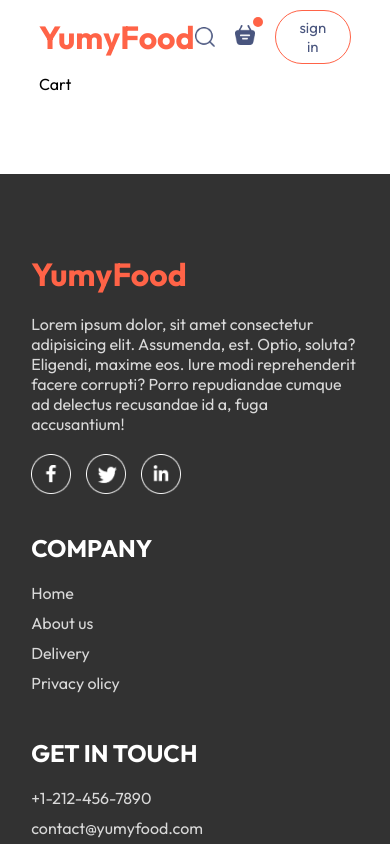
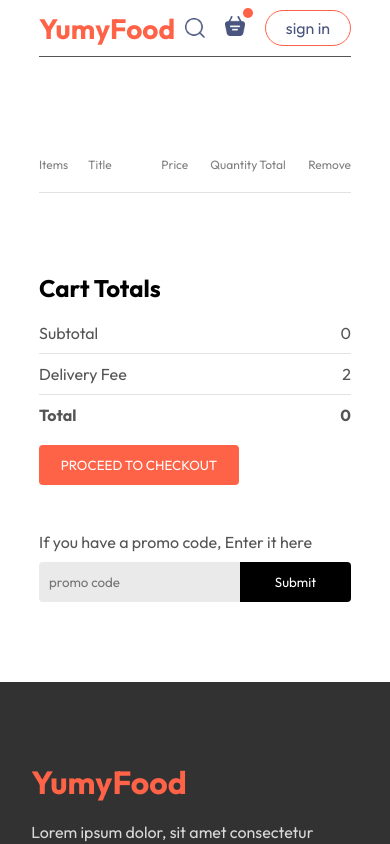
Before and after one commit to ritikmaurya4747/YumyFood, a React (Vite) app in the folder frontend/: page /cart in a window 390 px wide. Shown: the top 844 px of the page. Built offline with nearby package versions, Linux system fonts and the light colour scheme.

Commit message:
cart ui and responsive complete

```diff
--- a/frontend/src/components/FoodItem/FoodItem.css
+++ b/frontend/src/components/FoodItem/FoodItem.css
@@ -61,6 +61,7 @@
     padding: 6px;
     border-radius: 50px;
     background-color: white;
+    cursor: pointer;
 }
 .food-item-counter img{
     width: 30px;
--- a/frontend/src/components/Footer/Footer.jsx
+++ b/frontend/src/components/Footer/Footer.jsx
@@ -1,13 +1,14 @@
 import React from 'react'
 import './Footer.css'
 import { assets } from '../../assets/assets'
+import {Link} from 'react-router-dom';
 
 function Footer() {
   return (
     <div className='footer' id='footer'>
         <div className="footer-content">
             <div className="footer-content-left">
-                <h1>YumyFood</h1>
+                <Link to='/'><h1>YumyFood</h1></Link>
                <p> Lorem ipsum dolor, sit amet consectetur adipisicing elit. Assumenda, est. Optio, soluta? Eligendi, maxime eos. Iure modi reprehenderit facere corrupti? Porro repudiandae cumque ad delectus recusandae id a, fuga accusantium!</p>
                <div className="footer-social-icons">
                 <img src={assets.facebook_icon} alt="" />
--- a/frontend/src/components/Navbar/Navbar.css
+++ b/frontend/src/components/Navbar/Navbar.css
@@ -91,3 +91,25 @@
     }
 
 }
+@media(max-width:500px){
+    .navbar-menu{
+        display: none;
+    }
+    .navbar-right button{
+        font-size: 16px;
+}
+    .navbar h1{
+        font-size: 28px;
+
+    }
+    .navbar {
+        position: sticky;
+        top: 0; /* Adjust top based on preference */
+        z-index: 1000; /* Reasonable z-index */
+        border-bottom: 1px solid #555;
+        background-color: #fff; /* Ensure the navbar has a background to avoid transparency */
+        scroll-behavior: auto;
+      }
+
+
+}
--- a/frontend/src/components/Navbar/Navbar.jsx
+++ b/frontend/src/components/Navbar/Navbar.jsx
@@ -7,7 +7,7 @@
   const [menu, setMenu] = useState("home")
   return (
     <div className='navbar'>
-       <h1>YumyFood</h1>
+       <Link to='/'><h1>YumyFood</h1></Link>
        <ul className="navbar-menu">
         <Link to='/' onClick={()=>setMenu("home")} className={menu === "home"?"active":""}>home</Link>
         <a href='#explore-menu' onClick={()=>setMenu("menu")} className={menu === "menu"?"active":""}>menu</a>
@@ -17,7 +17,7 @@
        <div className="navbar-right">
         <img src={assets.search_icon} alt="" />
         <div className="navbar-search-icon">
-          <img src={assets.basket_icon} alt="" />
+           <Link to='/cart'> <img src={assets.basket_icon} alt="" /></Link>
           <div className="dot"></div>
         </div>
         <button onClick={()=>setShowLogin(true)}>sign in</button>
--- a/frontend/src/pages/Cart/Cart.css
+++ b/frontend/src/pages/Cart/Cart.css
@@ -0,0 +1,91 @@
+.cart{
+    margin-top: 100px;
+}
+.cart-items-title{
+    display: grid;
+    grid-template-columns: 1fr 1.5fr 1fr 1fr 1fr 0.5fr;
+    align-items: center;
+    color: gray;
+    font-size: max(1vw,12px);
+}
+.cart-items-item{
+    margin: 10px 0px;
+    color: black;
+}
+.cart-items-item img{
+    width: 50px;
+    border-radius: 4px;
+}
+.cart hr{
+    height: 1px;
+    background-color: #e2e2e2;
+    border: none;
+}
+.cross{
+    cursor: pointer;
+}
+.cart-bottom{
+    margin-top: 80px;
+    display: flex;
+    justify-content: space-between;
+    gap: max(12vw,20px);
+}
+.cart-total{
+    flex: 1;
+    display: flex;
+    flex-direction: column;
+    gap: 20px;
+}
+.cart-total-details{
+    display: flex;
+    justify-content: space-between;
+    color: #555;
+}
+.cart-bottom hr{
+    margin: 10px 0px;
+}.cart-total button{
+    border: none;
+    color: white;
+    background-color: tomato;
+    width: max(15vw,200px);
+    padding: 12px 0px;
+    border-radius: 4px;
+    cursor: pointer;
+}
+.cart-promocode{
+    flex: 1;
+}
+.cart-promocode p{
+    color: #555;
+}
+.cart-promocode-input{
+    margin-top: 10px;
+    display: flex;
+    justify-content: space-between;
+    align-items: center;
+    background-color: #eaeaea;
+    border-radius: 4px;
+}
+.cart-promocode-input input{
+    background: transparent;
+    border: none;
+    outline: none;
+    padding-left: 10px;
+}
+.cart-promocode-input button{
+    width: max(10vw,150px);
+    padding: 12px 5px;
+    background-color: black;
+    border: none;
+    color: white;
+    border-top-right-radius: 4px;
+    border-bottom-right-radius: 4px;
+}
+@media(max-width:750px){
+    .cart-bottom{
+        flex-direction: column;
+    }
+    .cart-promocode{
+        justify-content: start;
+    }
+}
--- a/frontend/src/pages/Cart/Cart.jsx
+++ b/frontend/src/pages/Cart/Cart.jsx
@@ -1,9 +1,72 @@
-import React from 'react'
+import React, { useContext } from 'react'
 import './Cart.css'
+import {StoreContext} from '../../context/StoreContext'
 
 function Cart() {
+  const {cartItems,food_list,removeFromCart} = useContext(StoreContext)
   return (
-    <div>Cart</div>
+    <div className='cart'>
+        <div className="cart-items">
+          <div className="cart-items-title">
+            <p>Items</p>
+            <p>Title</p>
+            <p>Price</p>
+            <p>Quantity</p>
+            <p>Total</p>
+            <p>Remove</p>
+          </div>
+          <br />
+          <hr />
+          {food_list.map((item,index) => {
+            if(cartItems[item._id] > 0){
+              return (
+                <div>
+                <div className="cart-items-title cart-items-item">
+                  <img src={item.image} alt="" />
+                  <p>{item.name}</p>
+                  <p>${item.price}</p>
+                  <p>{cartItems[item._id]}</p>
+                  <p>${item.price * cartItems[item._id]}</p>
+                  <p onClick={()=>removeFromCart(item._id)} className='cross'>X</p>
+                </div>
+                <hr />
+                </div>
+              )
+            }
+          })}
+        </div>
+        <div className="cart-bottom">
+          <div className="cart-total">
+            <h2>Cart Totals</h2>
+            <div>
+              <div className="cart-total-details">
+                <p>Subtotal</p>
+                <p>{0}</p>
+              </div>
+              <hr />
+              <div className="cart-total-details">
+                <p>Delivery Fee</p>
+                <p>{2}</p>
+              </div>
+              <hr />
+              <div className="cart-total-details">
+                <b>Total</b>
+                <b>{0}</b>
+              </div>
+            </div>
+              <button>PROCEED TO CHECKOUT</button>
+          </div>
+          <div className="cart-promocode">
+            <div>
+              <p>If you have a promo code, Enter it here</p>
+              <div className='cart-promocode-input'>
+                <input type="text" placeholder='promo code' name="" id="" />
+                <button>Submit</button>
+              </div>
+            </div>
+          </div>
+        </div>
+    </div>
   )
 }
 
```
Also changed, not shown: 1 other file (tests, documents, lock files or other folders).
